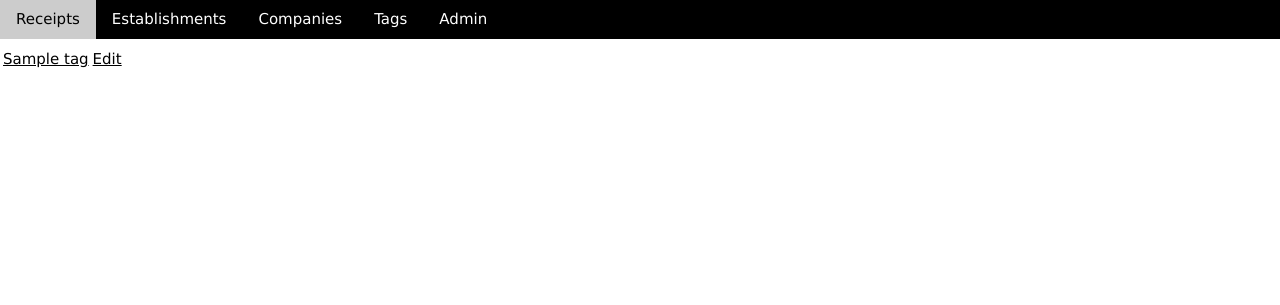
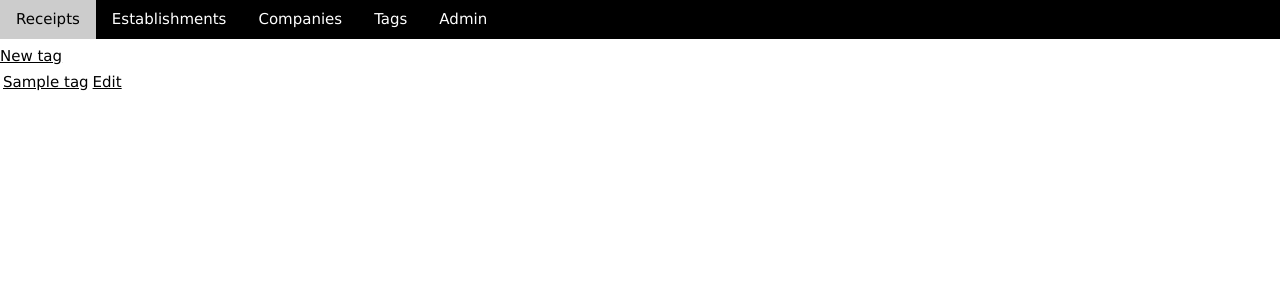
Before and after one commit to Guilouf/django-receipt, a Django app: page /tag/ in a window 1280 px wide. Shown: the top 305 px of the page. Run offline with Django 3.2, Linux system fonts and the light colour scheme; tables that the repository leaves empty hold one stand-in row (values such as "Sample post").

Commit message:
Tag system for both Company and Receipt

```diff
--- a/project_receipt/receipt/models.py
+++ b/project_receipt/receipt/models.py
@@ -3,7 +3,13 @@ from django.urls import reverse
 
 
 class Tag(models.Model):
+    class TagCategory(models.IntegerChoices):
+        RECEIPT = 0, 'receipt'
+        COMPANY = 1, 'company'
+        BOTH = 2, 'both'
+
     name = models.CharField(max_length=200)
+    category = models.PositiveSmallIntegerField(choices=TagCategory.choices)
 
     def __str__(self):
         return self.name
@@ -14,6 +20,9 @@ class Tag(models.Model):
 
 class Company(models.Model):
     name = models.CharField(max_length=200)
+    tags = models.ManyToManyField(Tag, blank=True,
+                                  limit_choices_to={'category__in': [Tag.TagCategory.COMPANY, Tag.TagCategory.BOTH]}
+                                  )
 
     def __str__(self):
         return self.name
@@ -37,7 +46,9 @@ class Receipt(models.Model):
     amount = models.DecimalField(max_digits=6, decimal_places=2)
     date = models.DateTimeField()
     establishment = models.ForeignKey(Establishment, on_delete=models.CASCADE)
-    tags = models.ManyToManyField(Tag, blank=True)
+    tags = models.ManyToManyField(Tag, blank=True,
+                                  limit_choices_to={'category__in': [Tag.TagCategory.RECEIPT, Tag.TagCategory.BOTH]}
+                                  )
 
     def __str__(self):
         return f'{self.amount}-{self.establishment}-{self.date}'
--- a/project_receipt/receipt/templates/receipt/tag_list.html
+++ b/project_receipt/receipt/templates/receipt/tag_list.html
@@ -3,6 +3,8 @@
 {% block title %}Tag list{% endblock %}
 
 {% block body %}
+
+<a href="{% url 'tag_create' %}">New tag</a>
 
 <table>
 {% for object in object_list %}
```
Also changed, not shown: project_receipt/receipt/templates/receipt/tag_detail.html (+13 -0 lines).
